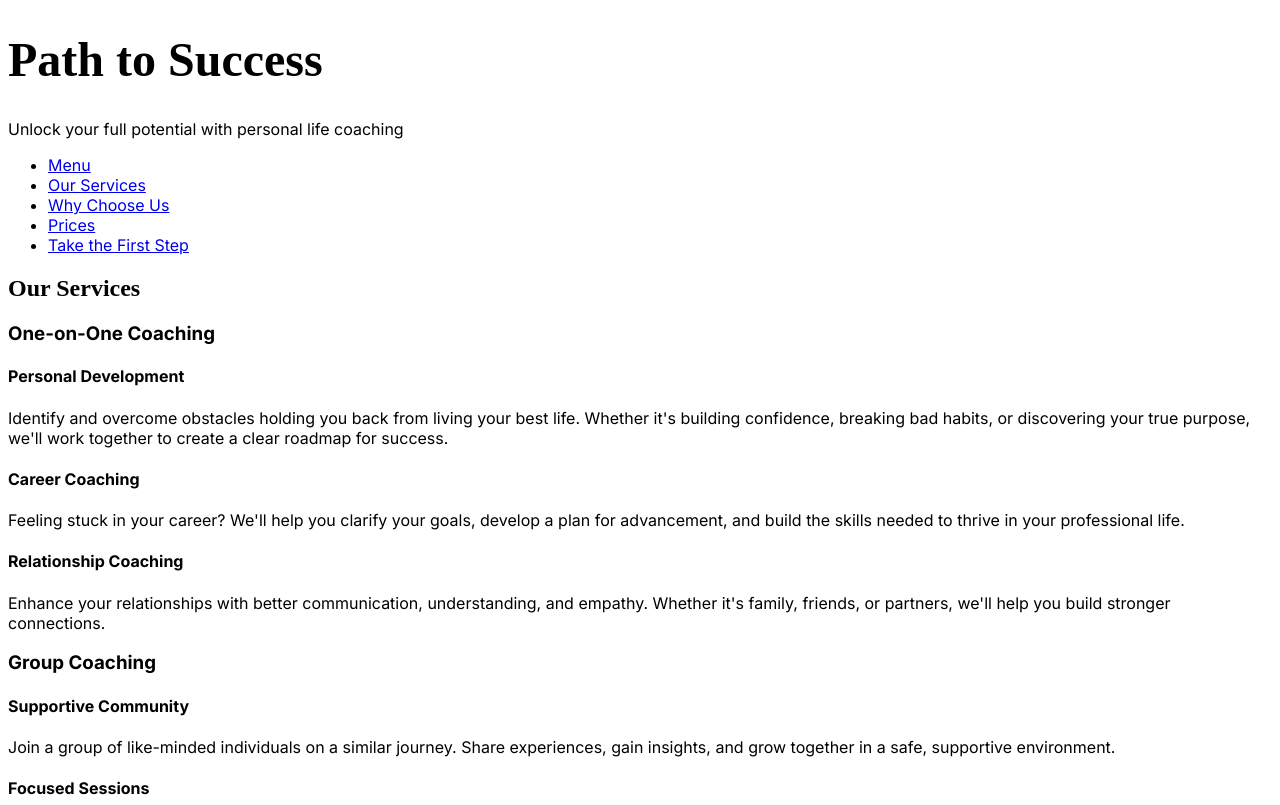
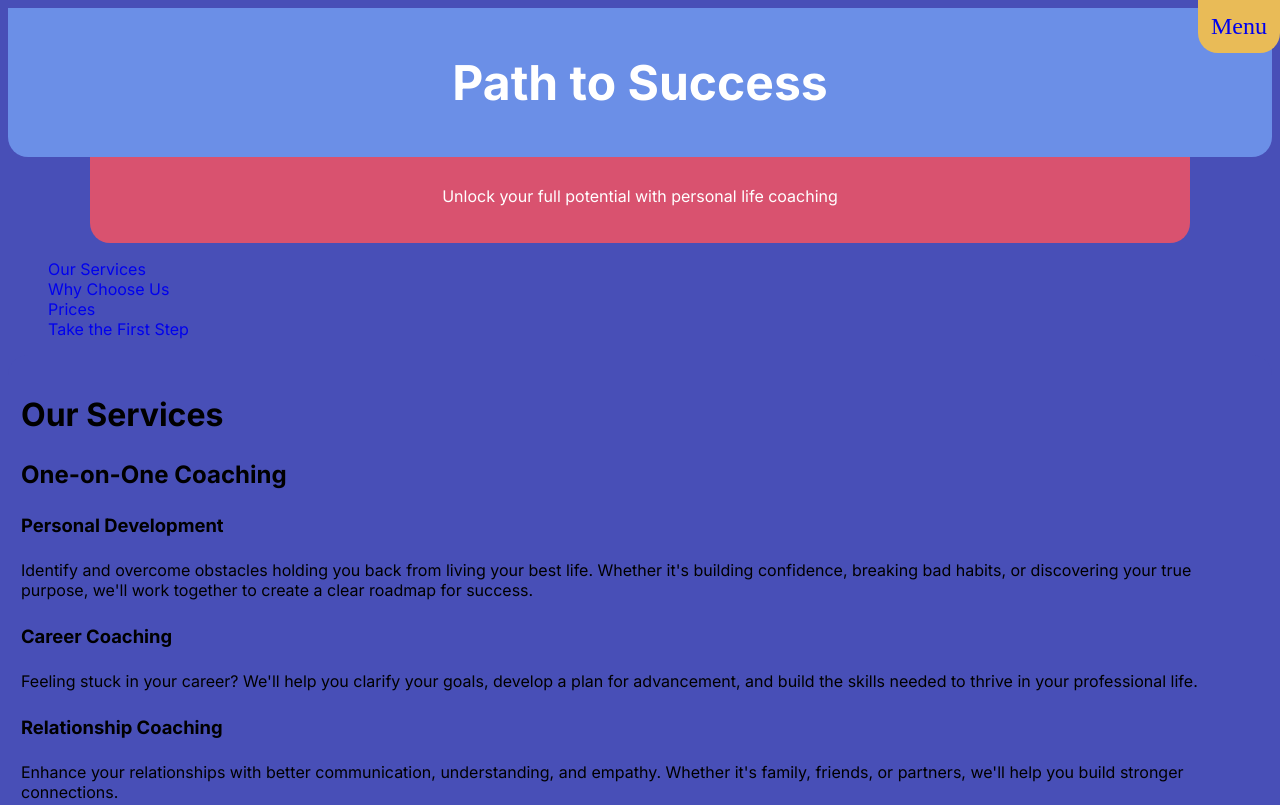
Before and after one commit to kadenrose/path-to-success, a plain HTML site: page index.html in a window 1280 px wide. Shown: the top 805 px of the page. Drawn offline with Linux system fonts and the light colour scheme; a web font is replaced by a local one.

Commit message:
11-15
style header and menu link

```diff
--- a/index.html
+++ b/index.html
@@ -9,11 +9,11 @@
 <body>
     <header>
         <h1>Path to Success</h1>
-        <p>Unlock your full potential with personal life coaching</p>
     </header>
+    <div id="subheading"><p>Unlock your full potential with personal life coaching</p></div>
     <nav>
         <ul>
-            <li><a href='#'>Menu</a></li>
+            <li id="navh2"><a href='#'>Menu</a></li>
             <li><a href='#'>Our Services</a></li>
             <li><a href='#'>Why Choose Us</a></li>
             <li><a href='#'>Prices</a></li>
--- a/styles.css
+++ b/styles.css
@@ -1,6 +1,6 @@
 @import url('https://fonts.googleapis.com/css2?family=Inter:ital,opsz,wght@0,14..32,100..900;1,14..32,100..900&family=Kavoon&display=swap');
 
-.root {
+:root {
     --teal: #4ca7c0;
     --purple: #484fb7;
     --lavender: #6b8fe7;
@@ -12,23 +12,69 @@
 
 body {
     font-family: "Inter";
+    background-color: var(--purple);
 }
 
-h1, h2 {
+#navh2 {
     font-family: "Kavoon";
+    font-size: 1.5em;
+    background-color: var(--yellow);
+    border-radius: 0 0 20px 20px;
+    position: fixed;
+    top: 0px;
+    right: 0px;
+    padding: 13px;
 }
 
 h1 {
     font-size: 3em;
 }
 
-nav h2 {
+h2 {
+    font-size: 2em;
+}
+
+h3 {
     font-size: 1.5em;
 }
 
-h2 {
-    fon
+h4 {
+    font-size: 1.15em;
 }
+
+main {
+    background-color: var(--purple);
+    border-radius: 20px;
+    padding: 13px;
+}
+
+header {
+    background-color: var(--lavender);
+    padding: 13px;
+    border-radius: 0 0 20px 20px;
+    color: var(--white);
+    text-align: center;
+}
+
+#subheading {
+    background-color: var(--pink);
+    height: 60px;
+    padding: 13px;
+    border-radius: 0 0 20px 20px;
+    color: var(--white);
+    width: 85%;
+    text-align: center;
+    margin: 0 auto;
+}
+
+nav a {
+    text-decoration: none;
+}
+
+nav ul {
+    list-style: none;
+}
+
 /* Fonts
 Add to your CSS Under Imported Fonts
 @import url('https://fonts.googleapis.com/css2?family=Inter:ital,opsz,wght@0,14..32,100..900;1,14..32,100..900&family=Kavoon&display=swap');
```
